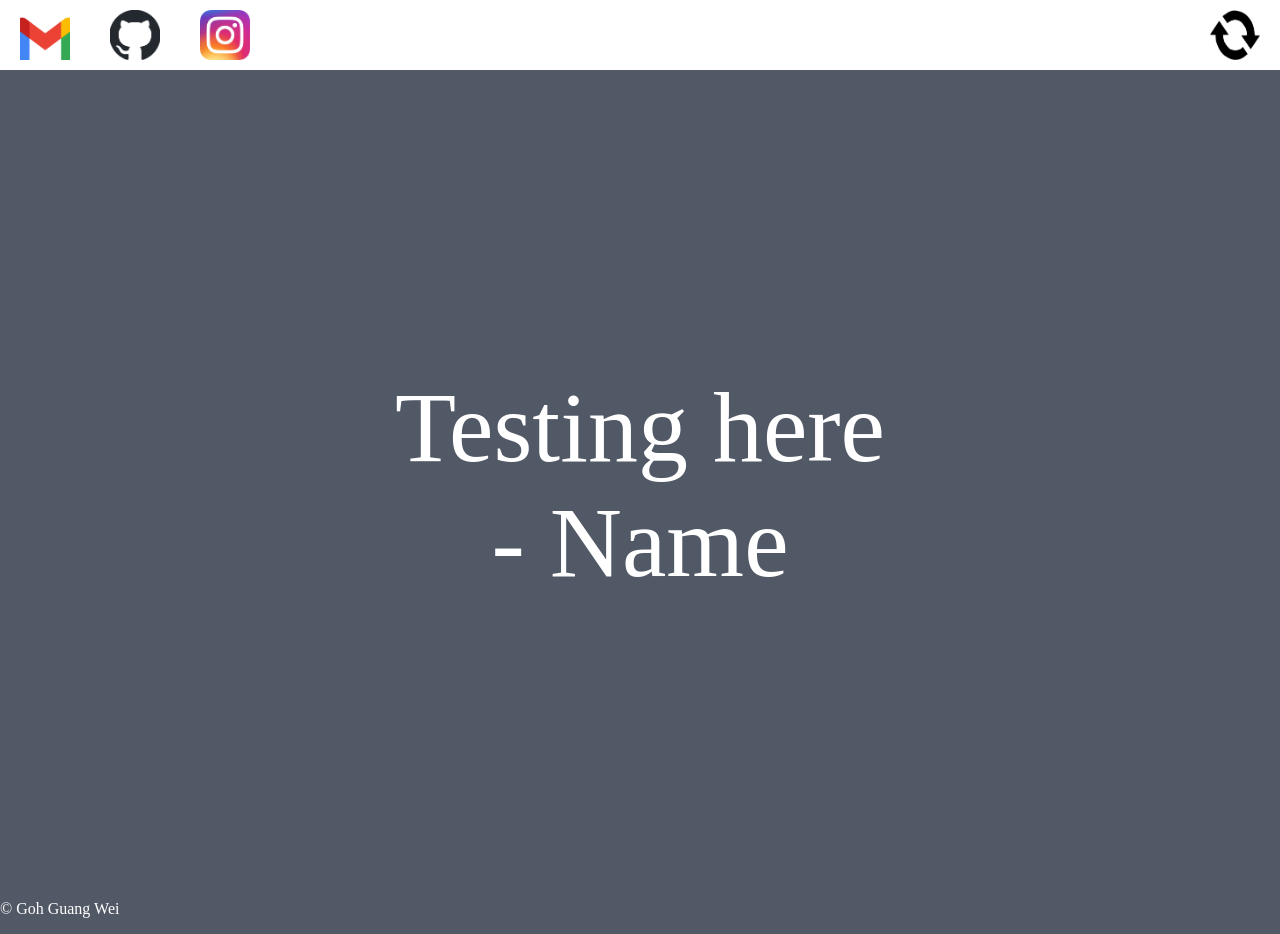
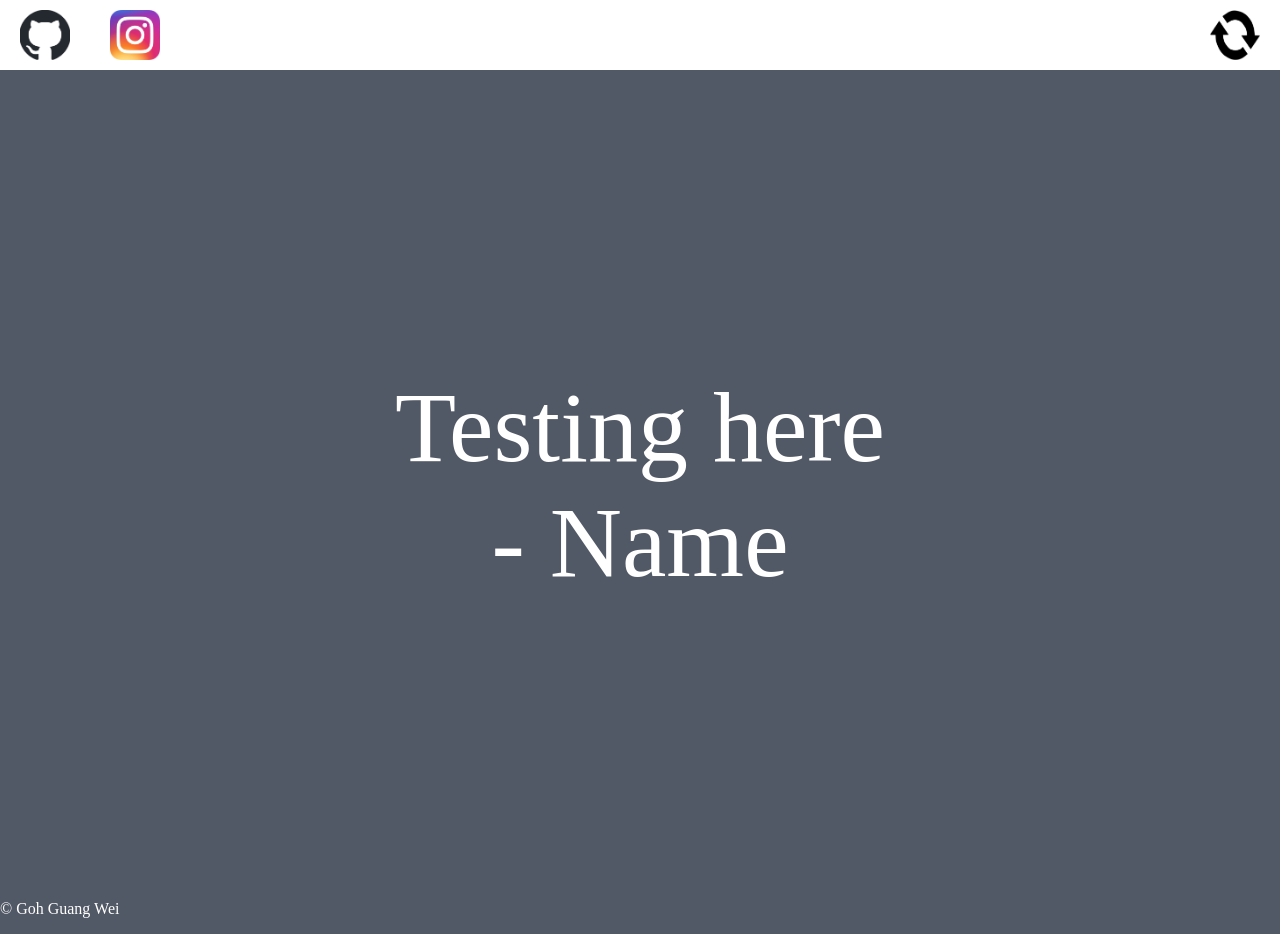
Before and after one commit to GohGuangWei/RandomQuotes, a plain HTML site: page index.html in a window 1280 px wide. Drawn offline with Linux system fonts and the light colour scheme.

Commit message:
Added quotes and added vertical bar

```diff
--- a/function.js
+++ b/function.js
@@ -10,11 +10,15 @@ function readFile()
       const x = Math.floor(Math.random() * size); //Gets random quote based on size
 
       //Saves to a Quote object
-      const object = contents[x].split(","); //Separates array object with comma
+      const object = contents[x].split("|"); //Separates array object with comma
+      object[0] = '"' + object[0] + '"';
+      object[1] = '-' + object[1];
       const quote = new Quote(object[0],object[1]); //Creates a new Quote object and saves the split strings to be sent
       return quote;
     });
 }
+
+
 
 function replaceQuote()
 {
--- a/index.html
+++ b/index.html
@@ -10,9 +10,8 @@
     <body>
         <div class="topbar">
             <div class="logo">
-                <img src="/logo/gmail_logo.png" alt="email-logo">
-                <img src="/logo/github_logo.png" alt="github-logo">
-                <img src="/logo/insta_logo.png" alt="instagram-logo">
+                <a href= "https://github.com/GohGuangWei/RandomQuotes" target="_blank"><img src="/logo/github_logo.png" alt="github-logo"></a>
+                <a href= "https://www.instagram.com/diamond4luck/" target="_blank"><img src="/logo/insta_logo.png" alt="instagram-logo"></a>
                 <input type="image" src="/logo/reload_logo.png" id="reset" onclick="replaceQuote()"/>
             </div>
         </div>
--- a/styles.css
+++ b/styles.css
@@ -5,6 +5,7 @@ body
     margin: 0;
     background-color: #525966;
     color: white;
+    overflow-y: scroll;
 }
 
 div
```
Also changed, not shown: quotes.txt.
